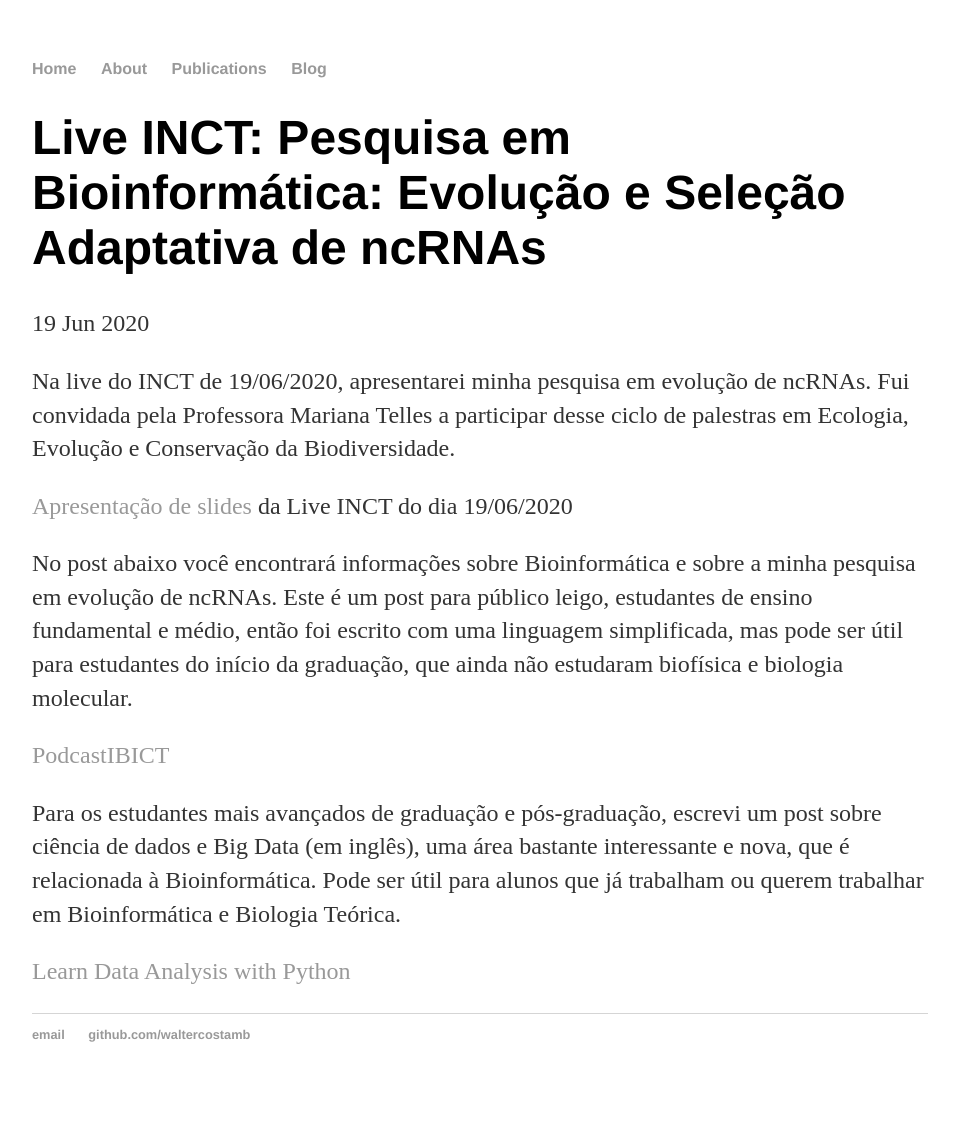
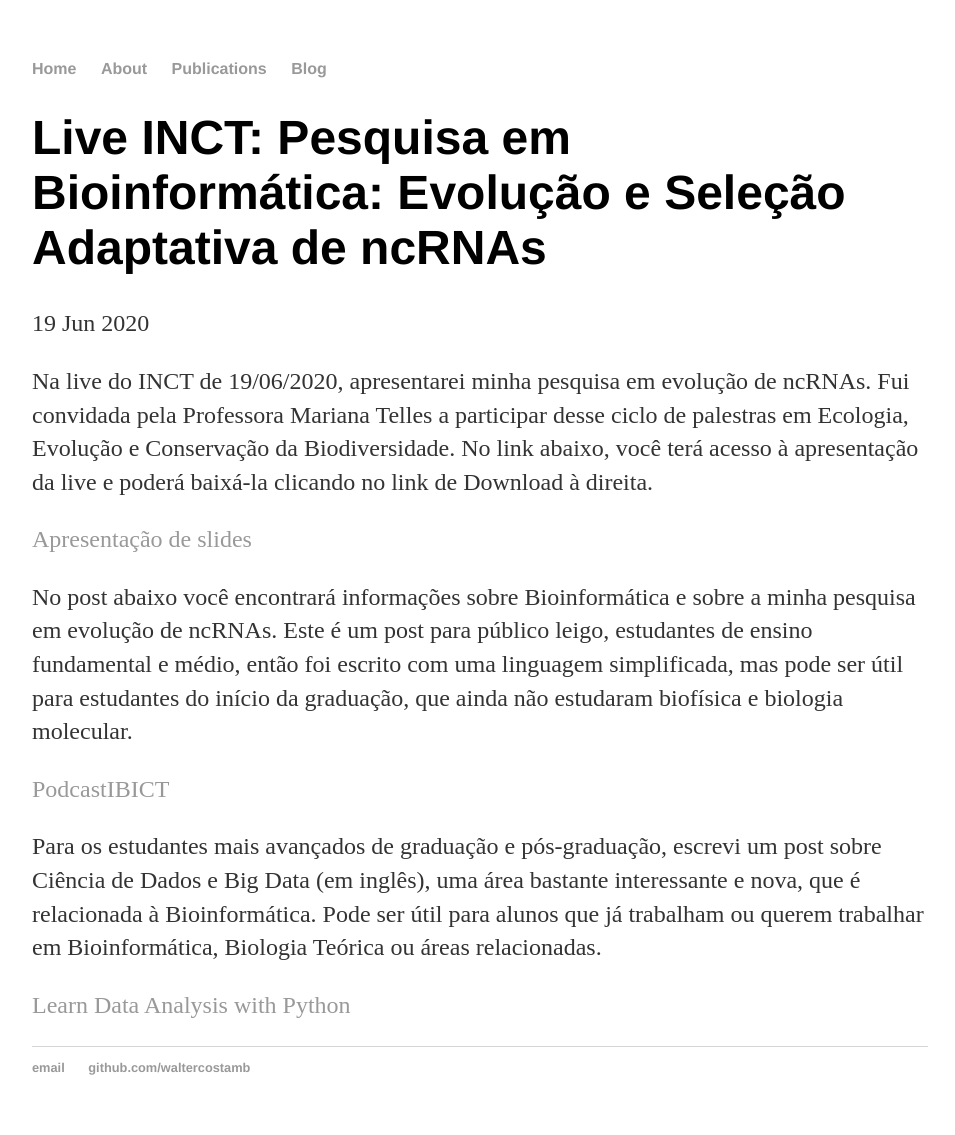
Before and after one commit to waltercostamb/waltercostamb.github.io, a Jekyll site: the page built from _posts/2020-06-19-LiveINCT.md, in a window 1280 px wide. Shown: the whole page, without its empty margins (160-1115 px from the left). Built offline with Jekyll 4.4.1, drawn with Linux system fonts in a browser that asks for light colours; before the commit the page ends 1102 px from its top, so only the background shows below that.

Commit message:
Update 2020-06-19-LiveINCT.md

```diff
--- a/_posts/2020-06-19-LiveINCT.md
+++ b/_posts/2020-06-19-LiveINCT.md
@@ -5,9 +5,10 @@ date: 2020-06-19
 ---
 
 Na live do INCT de 19/06/2020, apresentarei minha pesquisa em evolução de ncRNAs. Fui convidada pela Professora Mariana Telles
-a participar desse ciclo de palestras em Ecologia, Evolução e Conservação da Biodiversidade.
+a participar desse ciclo de palestras em Ecologia, Evolução e Conservação da Biodiversidade. No link abaixo, você terá
+acesso à apresentação da live e poderá baixá-la clicando no link de Download à direita.
 
-   [Apresentação de slides](https://github.com/waltercostamb/SSS-test/blob/master/research_bioinformatics_MBWC.pdf) da Live INCT do dia 19/06/2020
+   [Apresentação de slides](https://github.com/waltercostamb/SSS-test/blob/master/research_bioinformatics_MBWC.pdf)
 
 No post abaixo você encontrará informações sobre Bioinformática e sobre a minha pesquisa em evolução de ncRNAs. Este é um post
 para público leigo, estudantes de ensino fundamental e médio, então foi escrito com uma linguagem simplificada, mas pode ser
@@ -15,8 +16,8 @@ para público leigo, estudantes de ensino fundamental e médio, então foi escri
 
    [PodcastIBICT](https://waltercostamb.github.io/blog/2020/05/22/PodcastIBICT)
 
-Para os estudantes mais avançados de graduação e pós-graduação, escrevi um post sobre ciência de dados e Big Data (em inglês),
+Para os estudantes mais avançados de graduação e pós-graduação, escrevi um post sobre Ciência de Dados e Big Data (em inglês),
 uma área bastante interessante e nova, que é relacionada à Bioinformática. Pode ser útil para alunos que já trabalham ou
-querem trabalhar em Bioinformática e Biologia Teórica.
+querem trabalhar em Bioinformática, Biologia Teórica ou áreas relacionadas.
 
    [Learn Data Analysis with Python](https://waltercostamb.github.io/blog/2020/04/07/data-analysis-python)
```
